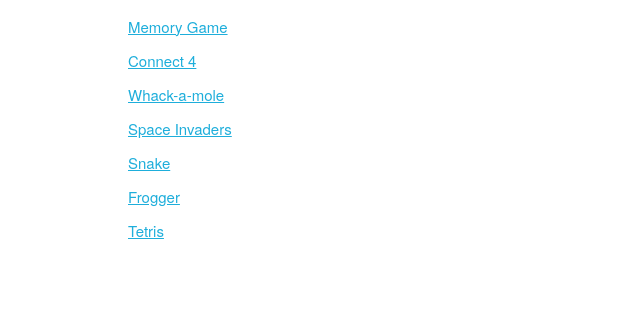
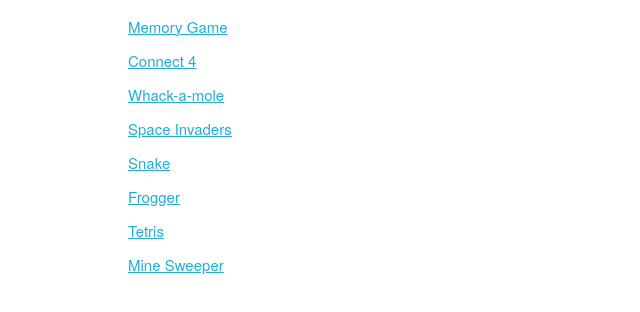
Before and after one commit to teamallnighter/Learn-JavaScript-by-Building-7-Games, a website built with Parcel: page index.html in a window 1280 px wide. Shown: the part 134-446 px from the top of the page, without its empty margins (0-640 px from the left). Built offline with nearby package versions, Linux system fonts and the light colour scheme; files whose address does not match are found by name.

Commit message:
V 0.0.5
adding node
adding more games
adding to readme

```diff
--- a/index.html
+++ b/index.html
@@ -37,6 +37,7 @@
           <li><a href="games/snake">Snake</a></li>
           <li><a href="games/frogger/">Frogger</a></li>
           <li><a href="games/tetris">Tetris</a></li>
+          <li><a href="https://mine-sweeper-for-dad.netlify.app/">Mine Sweeper</a></li>
         </ul>
       </div>
     </section>
```
Also changed, not shown: package.json (+8 -7 lines), README.md, 1 other file.
